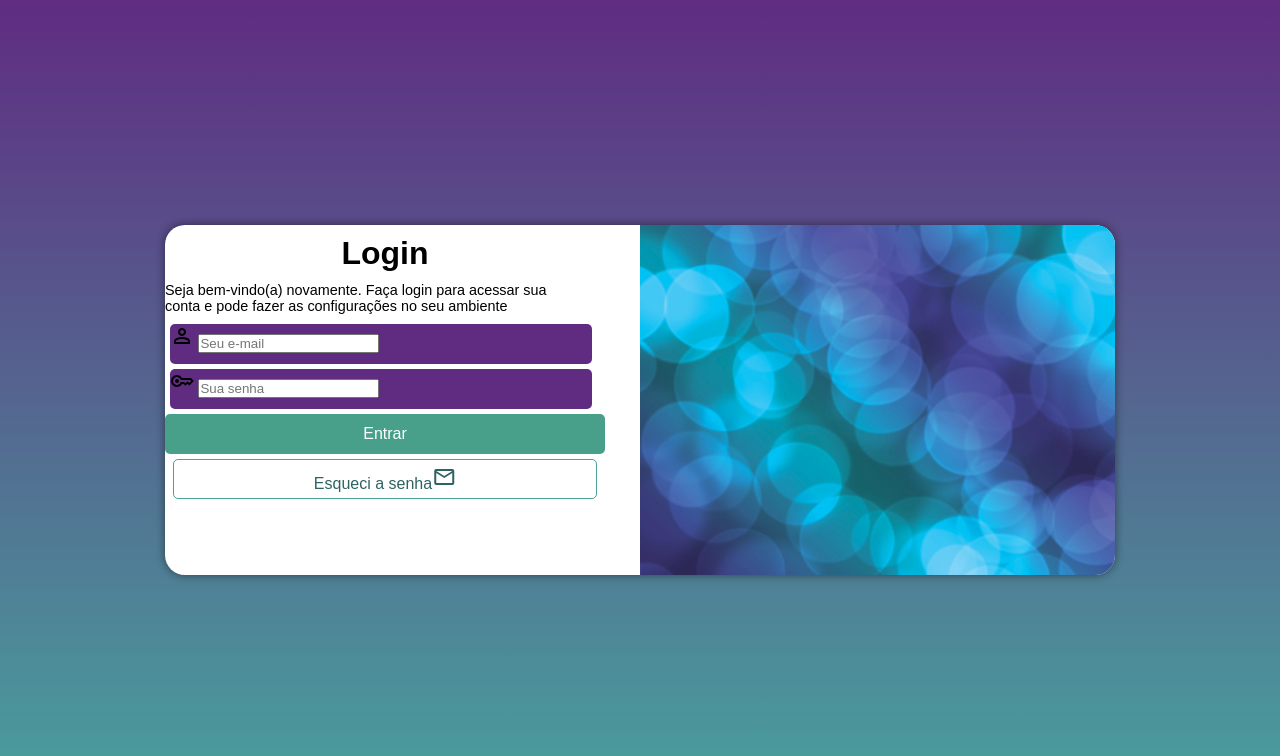
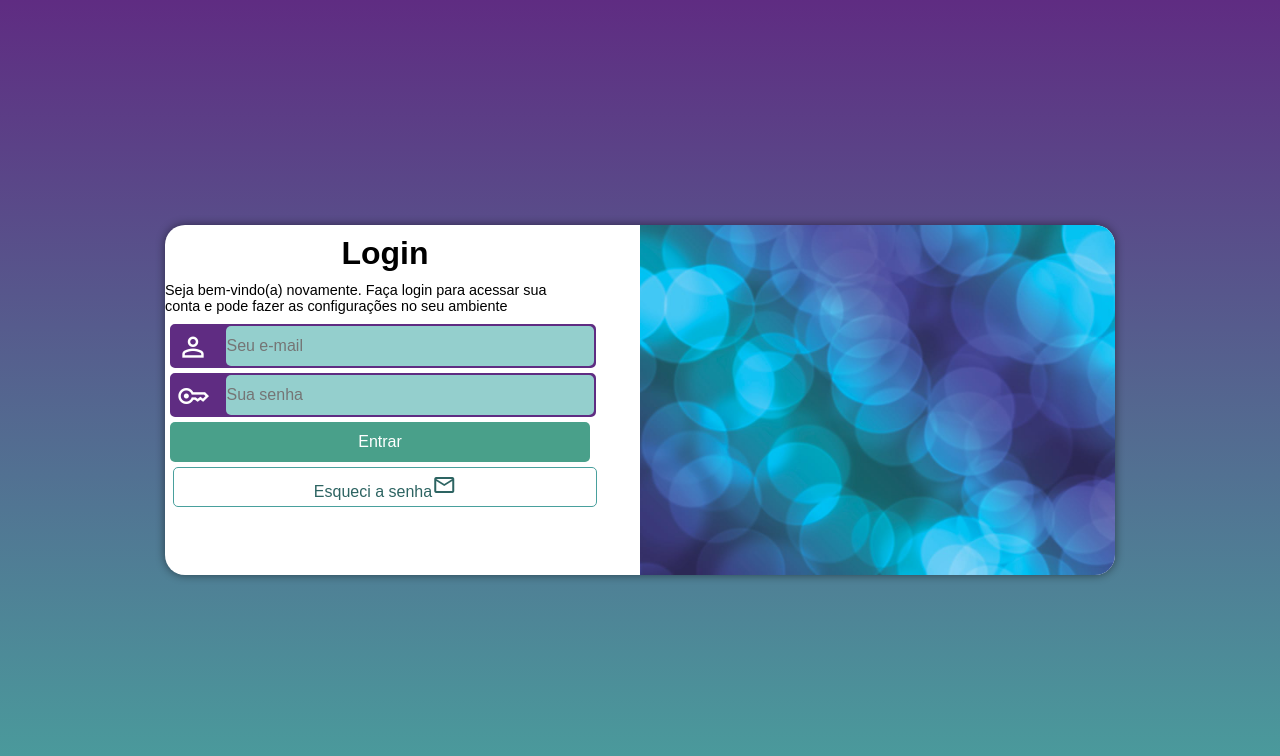
Before and after one commit to joelribeirod/projeto-login, a plain HTML site: page index.html in a window 1280 px wide. Drawn offline with nearby package versions, Linux system fonts and the light colour scheme.

Commit message:
projeto quase finalizado

```diff
--- a/estilos/style.css
+++ b/estilos/style.css
@@ -53,14 +53,33 @@ form{
 
 .informacao{
     background-color: #5f2c82;
+    border: 2px solid #5f2c82;
     width: 96%;
     height: 40px;
     margin:5px 5px;
     border-radius: 5px;
 }
 
-div.campo > label {
-    display: none;
+.informacao > label > span {
+    color: white;
+    font-size: 2em;
+    width: 40px;
+    padding: 5px;
+}
+
+.informacao > input {
+    background-color: #94cfcd;
+    font-size: 1em;
+    width: calc(100% - 55px);
+    height: 100%;
+    border: 0px;
+    border-radius: 5px;
+
+    transform: translateY(-12px); /*tambem da para usar o vertical-allign:top;*/
+}
+
+.informacao > input:focus-within{
+    background-color: white;
 }
 
 #entrar {
--- a/estilos/tablet.css
+++ b/estilos/tablet.css
@@ -22,7 +22,8 @@
     }
 
     #entrar{
-        width: 440px;
+        width: 100%;
+        margin-left: 5px;
     }
 
     #login{
--- a/index.html
+++ b/index.html
@@ -20,13 +20,13 @@
 
                 <form action="login.php" method="post">
                     <div class="informacao">
-                        <label for="imail"><img src="imagens/person_FILL0_wght400_GRAD0_opsz24.png" alt="Seu Email"></label>
+                        <label for="imail"><span class="material-symbols-outlined">person</span></label>
 
                         <input type="email" name="mail" id="imail" placeholder="Seu e-mail" required>
                     </div>
 
                     <div class="informacao">
-                        <label for="isenha"><img src="imagens/key_FILL0_wght400_GRAD0_opsz24.png" alt="Seua senha"></label>
+                        <label for="isenha"><span class="material-symbols-outlined">key</span></label>
 
                         <input type="password" name="senha" id="isenha" placeholder="Sua senha" minlength="8">
                     </div>
```
